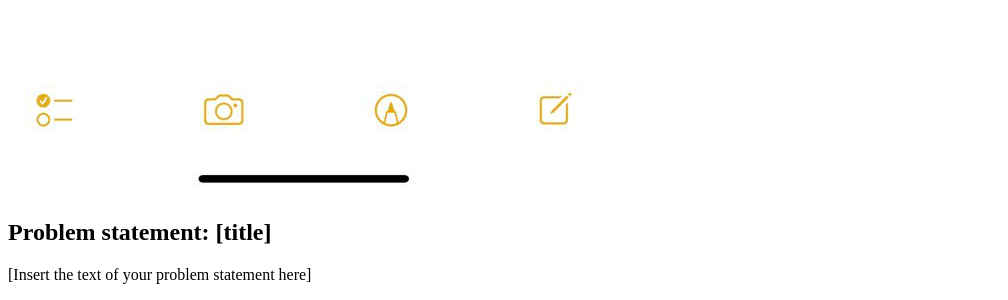
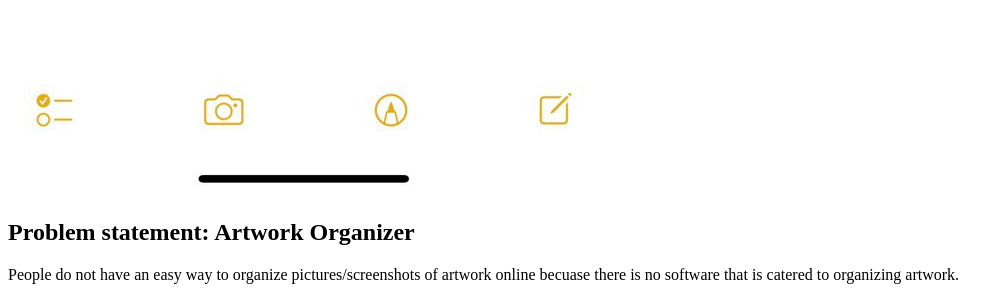
Before and after one commit to goinsda/goinsda.github.io-old-, a plain HTML site: page index.html in a window 1280 px wide. Shown: the part 1165-1465 px from the top of the page, without its empty margins (0-1008 px from the left). Drawn offline with Linux system fonts and the light colour scheme.

Commit message:
Update index.html

```diff
--- a/index.html
+++ b/index.html
@@ -15,9 +15,9 @@ Donavan Goins
   <section class="assign">
 <img src="./problem-statement.jpg" />
 <section class="assign-det">
-<h2>Problem statement: [title]</h2>
+<h2>Problem statement: Artwork Organizer</h2>
 <p>
-[Insert the text of your problem statement here]
+People do not have an easy way to organize pictures/screenshots of artwork online becuase there is no software that is catered to organizing artwork.
 </p>
 </section>
 </section>
```
